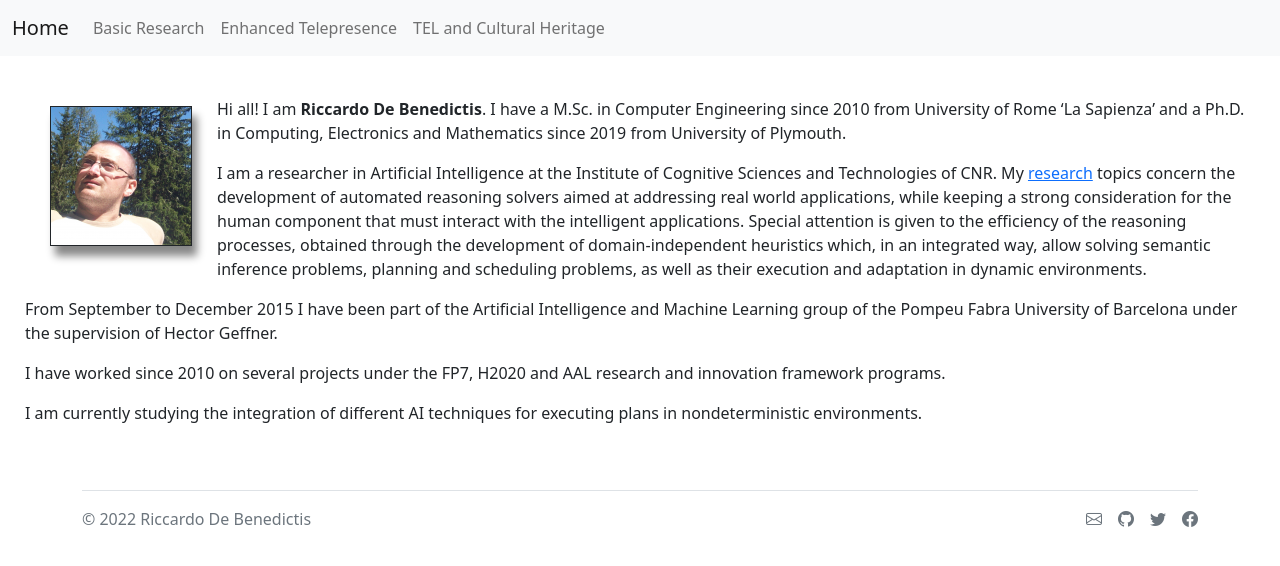
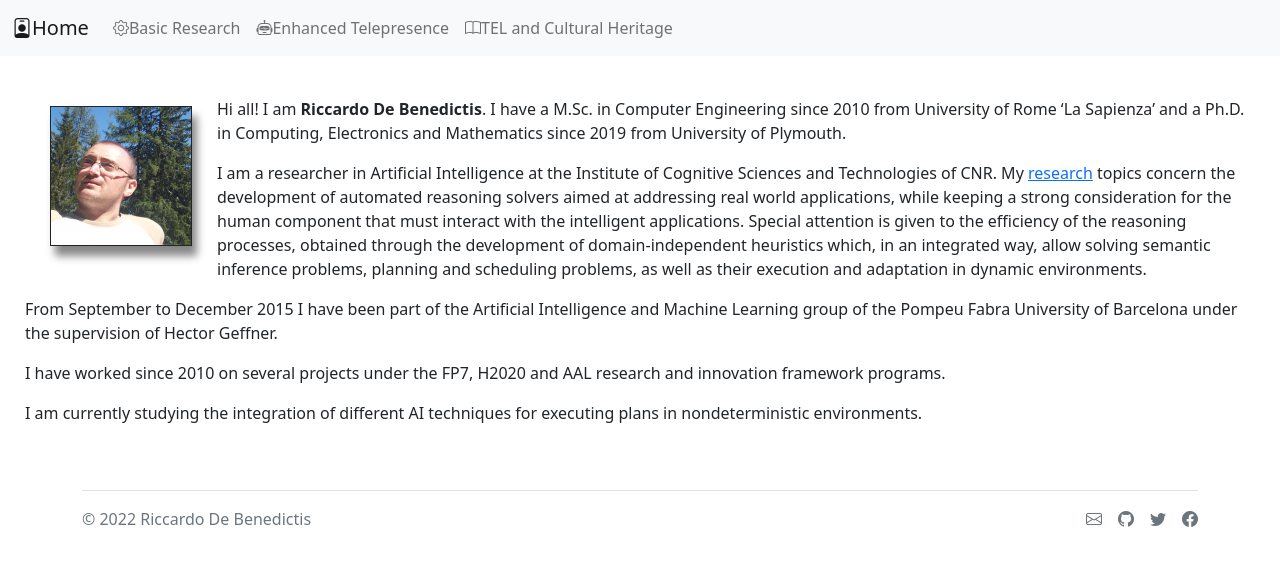
Before and after one commit to riccardodebenedictis/riccardodebenedictis.github.io, a Jekyll site: the page built from index.md, in a window 1280 px wide. Shown: the top 566 px of the page. Built offline with Jekyll 4.4.1, drawn with Linux system fonts in a browser that asks for light colours.

Commit message:
minor improvements..

```diff
--- a/_includes/navigation.html
+++ b/_includes/navigation.html
@@ -5,17 +5,17 @@
       <span class="navbar-toggler-icon"></span>
     </button>
     <div class="collapse navbar-collapse" id="navbarToggler">
-      <a class="navbar-brand {% if page.url=="/" %}active{% endif %}" href="/">Home</a>
+      <a class="navbar-brand {% if page.url=="/" %}active{% endif %}" href="/"><i class="bi bi-person-badge"></i>Home</a>
       <div class="collapse navbar-collapse" id="navbarNav">
         <ul class="navbar-nav">
           <li class="nav-item">
-            <a class="nav-link {% if page.url=="/research/" %}active{% endif %}" href="/research/">Basic Research</a>
+            <a class="nav-link {% if page.url=="/research/" %}active{% endif %}" href="/research/"><i class="bi bi-gear"></i>Basic Research</a>
           </li>
           <li class="nav-item">
-            <a class="nav-link {% if page.url=="/enhanced_telepresence/" %}active{% endif %}" href="/enhanced_telepresence/">Enhanced Telepresence</a>
+            <a class="nav-link {% if page.url=="/enhanced_telepresence/" %}active{% endif %}" href="/enhanced_telepresence/"><i class="bi bi-robot"></i>Enhanced Telepresence</a>
           </li>
           <li class="nav-item">
-            <a class="nav-link {% if page.url=="/teaching/" %}active{% endif %}" href="/teaching/">TEL and Cultural Heritage</a>
+            <a class="nav-link {% if page.url=="/teaching/" %}active{% endif %}" href="/teaching/"><i class="bi bi-book"></i>TEL and Cultural Heritage</a>
           </li>
         </ul>
       </div>
```
